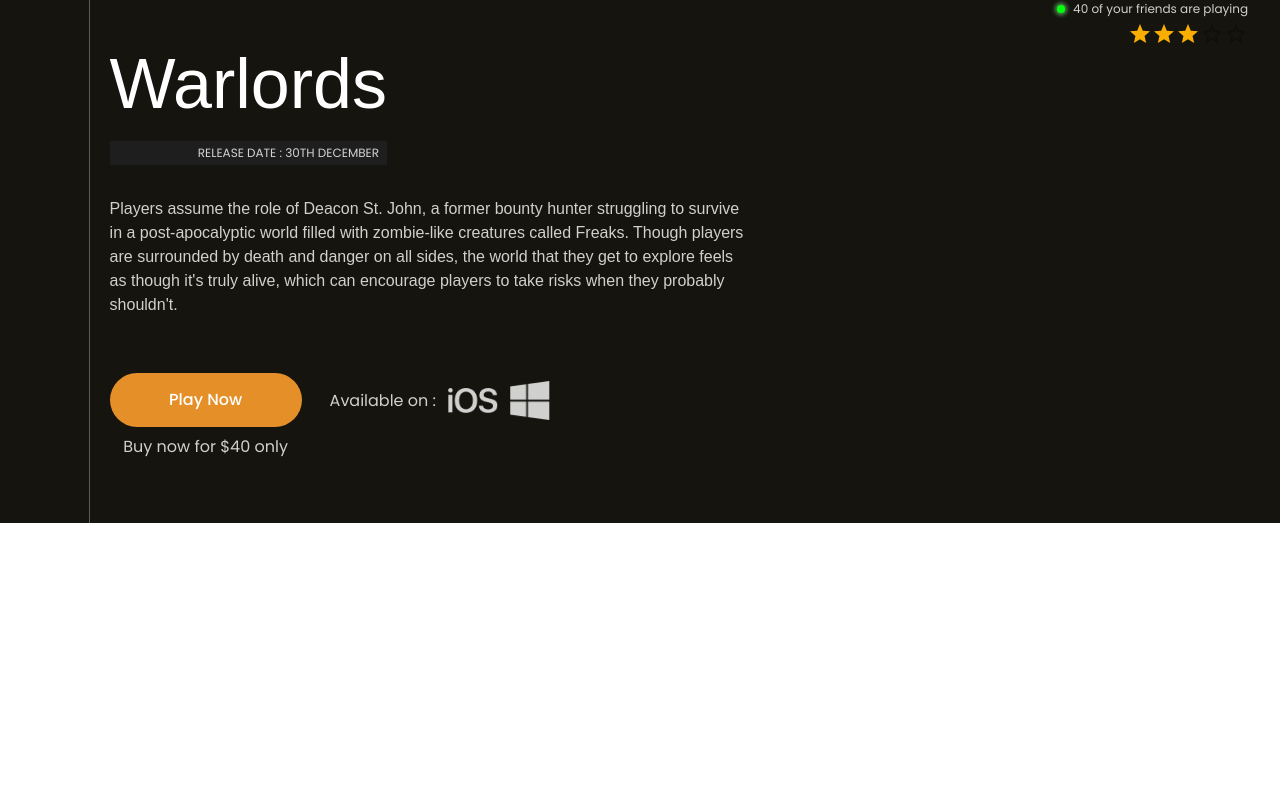
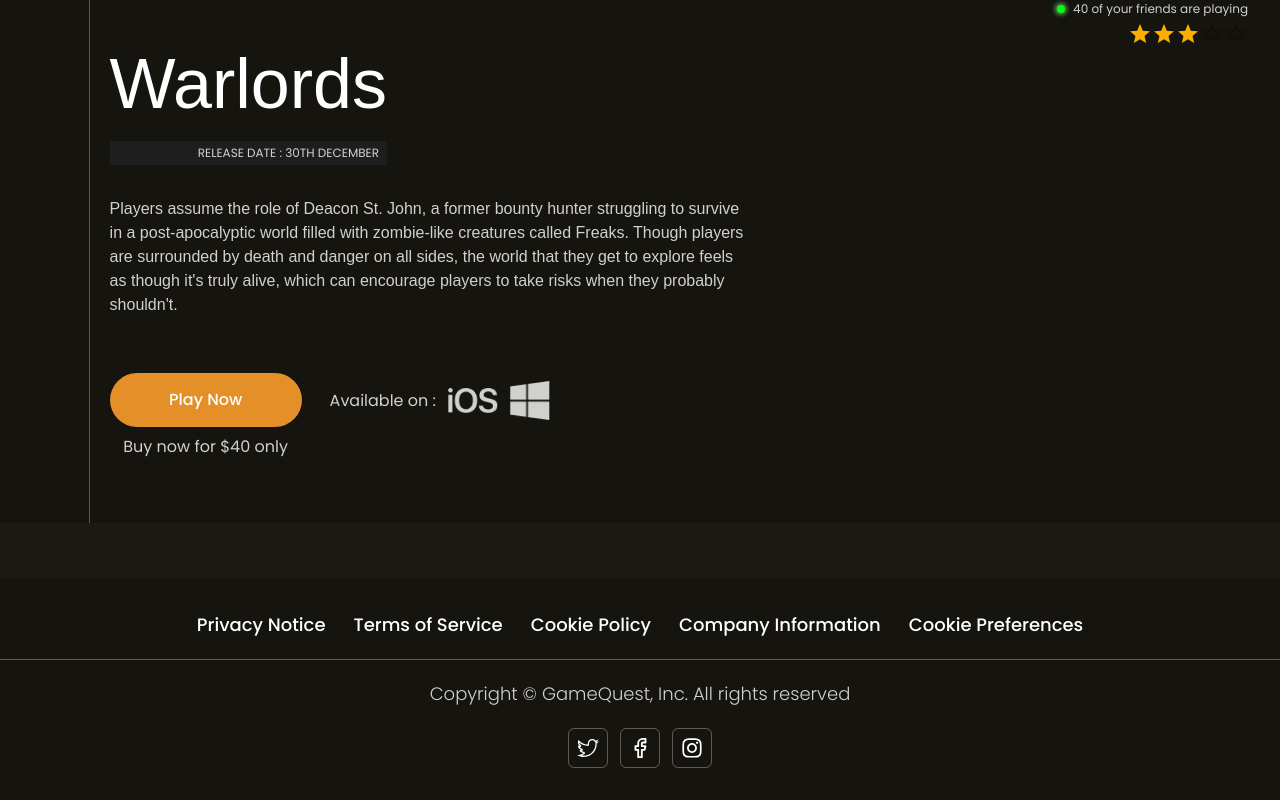
Before and after one commit to aggarwal07/gamemano, a Next.js app: page / in a window 1280 px wide. Shown: the part 2522-3322 px from the top of the page. Before the commit the page ends 3045 px from the top, so only its background shows below. Built offline with nearby package versions, Linux system fonts and the light colour scheme; a web font is replaced by a local one.

Commit message:
footer layout done

```diff
--- a/src/app/page.js
+++ b/src/app/page.js
@@ -1,3 +1,4 @@
+import Footer from "@/components/Footer/Footer";
 import LandingPage from "@/components/Landing/LandingPage";
 
 export default function Home() {
@@ -6,7 +7,9 @@ export default function Home() {
       <main className="">
         <LandingPage />
       </main>
-      <footer className=""></footer>
+      <footer className="mt-14">
+        <Footer />
+      </footer>
     </div>
   );
 }
--- /dev/null
+++ b/src/components/Footer/Footer.js
@@ -0,0 +1,72 @@
+import React from "react";
+import { TfiTwitter } from "react-icons/tfi";
+import { FiFacebook } from "react-icons/fi";
+import { FaInstagram } from "react-icons/fa";
+
+const Footer = () => {
+  const footerItems = [
+    {
+      title: "Privacy Notice",
+      link: "/privacy-notice",
+    },
+    {
+      title: "Terms of Service",
+      link: "/terms-of-service",
+    },
+    {
+      title: "Cookie Policy",
+      link: "/cookie-policy",
+    },
+    {
+      title: "Company Information",
+      link: "/company-information",
+    },
+    {
+      title: "Cookie Preferences",
+      link: "/cookie-preferences",
+    },
+  ];
+
+  const socialMedia = [
+    {
+      icon: <TfiTwitter size={22} />,
+      link: "https://twitter.com",
+    },
+    {
+      icon: <FiFacebook size={22} />,
+      link: "https://facebook.com",
+    },
+    {
+      icon: <FaInstagram size={22} />,
+      link: "https://instagram.com",
+    },
+  ];
+
+  return (
+    <div className="w-full bg-[var(--secondary-background)] py-8">
+      <div className="flex items-center justify-center gap-7 text-white">
+        {footerItems.map((item, index) => (
+          <button key={index} className="text-lg font-medium">
+            {item.title}
+          </button>
+        ))}
+      </div>
+      <hr className="text-[var(--secondary-border-color)] my-5" />
+      <div className="flex flex-col items-center text-lg font-light">
+        <p>Copyright © GameQuest, Inc. All rights reserved</p>
+        <div className="flex items-center gap-3 mt-5 text-white">
+          {socialMedia.map((item, index) => (
+            <button
+              key={index}
+              className="p-2 border rounded-md border-[var(--secondary-border-color)] hover:bg-[var(--primary-button-color)] transition"
+            >
+              {item.icon}
+            </button>
+          ))}
+        </div>
+      </div>
+    </div>
+  );
+};
+
+export default Footer;
```
